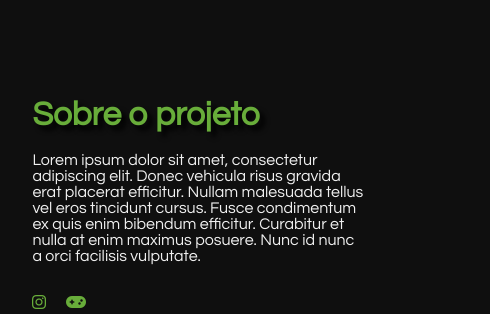
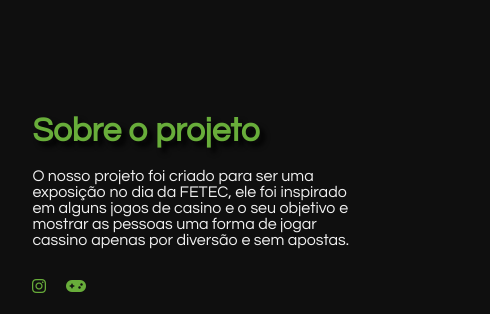
Before and after one commit to pdrfranca/site_fetec_, a plain HTML site: page index.html in a window 1280 px wide. Shown: the part 946-1260 px from the top of the page, 134-624 px from the left. Drawn offline with Linux system fonts and the light colour scheme; grey boxes are pictures that could not be loaded; a script that the page names is missing.

Commit message:
Update index.html

```diff
--- a/index.html
+++ b/index.html
@@ -77,7 +77,7 @@
 
             <h2 id="diff">Sobre o projeto</h2>
 
-            <p>Lorem ipsum dolor sit amet, consectetur adipiscing elit. Donec vehicula risus gravida erat placerat efficitur. Nullam malesuada tellus vel eros tincidunt cursus. Fusce condimentum ex quis enim bibendum efficitur. Curabitur et nulla at enim maximus posuere. Nunc id nunc a orci facilisis vulputate.</p>
+            <p>O nosso projeto foi criado para ser uma exposição no dia da FETEC, ele foi inspirado em alguns jogos de casino e o seu objetivo e mostrar as pessoas uma forma de jogar cassino apenas por diversão e sem apostas.</p>
 
             <div class="inline">
 
```
